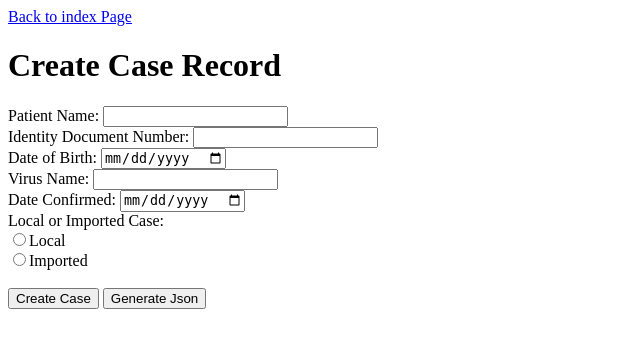
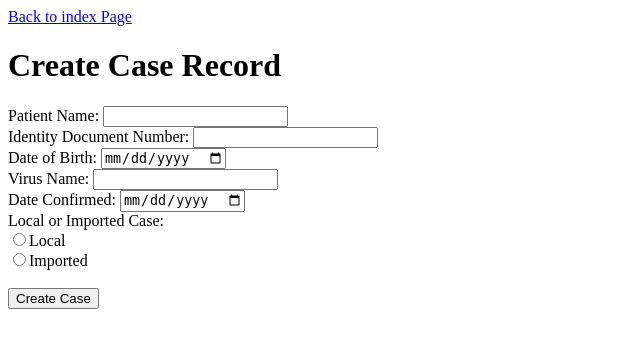
Before and after one commit to marco9663/HotZone-Sprint1, a Django app: template hotzone/templates/create_case_record.html in a window 1280 px wide. Shown: the top 348 px of the page, without its empty margins (0-640 px from the left). Run offline with Django 3.2, Linux system fonts and the light colour scheme; the template is opened without the code that fills it, so the values that code supplies are empty.

Commit message:
first commit

```diff
--- a/hotzone/templates/create_case_record.html
+++ b/hotzone/templates/create_case_record.html
@@ -21,7 +21,7 @@
     <input type="radio" id="lol2" name="localOrImported" value="Imported"><label for="lol2">Imported</label><br><br>
 
     <input type="button" id="createButton" value="Create Case">
-    <input type="button" value="Generate Json" onclick="generateJson()">
+    <!-- <input type="button" value="Generate Json" onclick="generateJson()"> -->
 
 
 </form>
```
